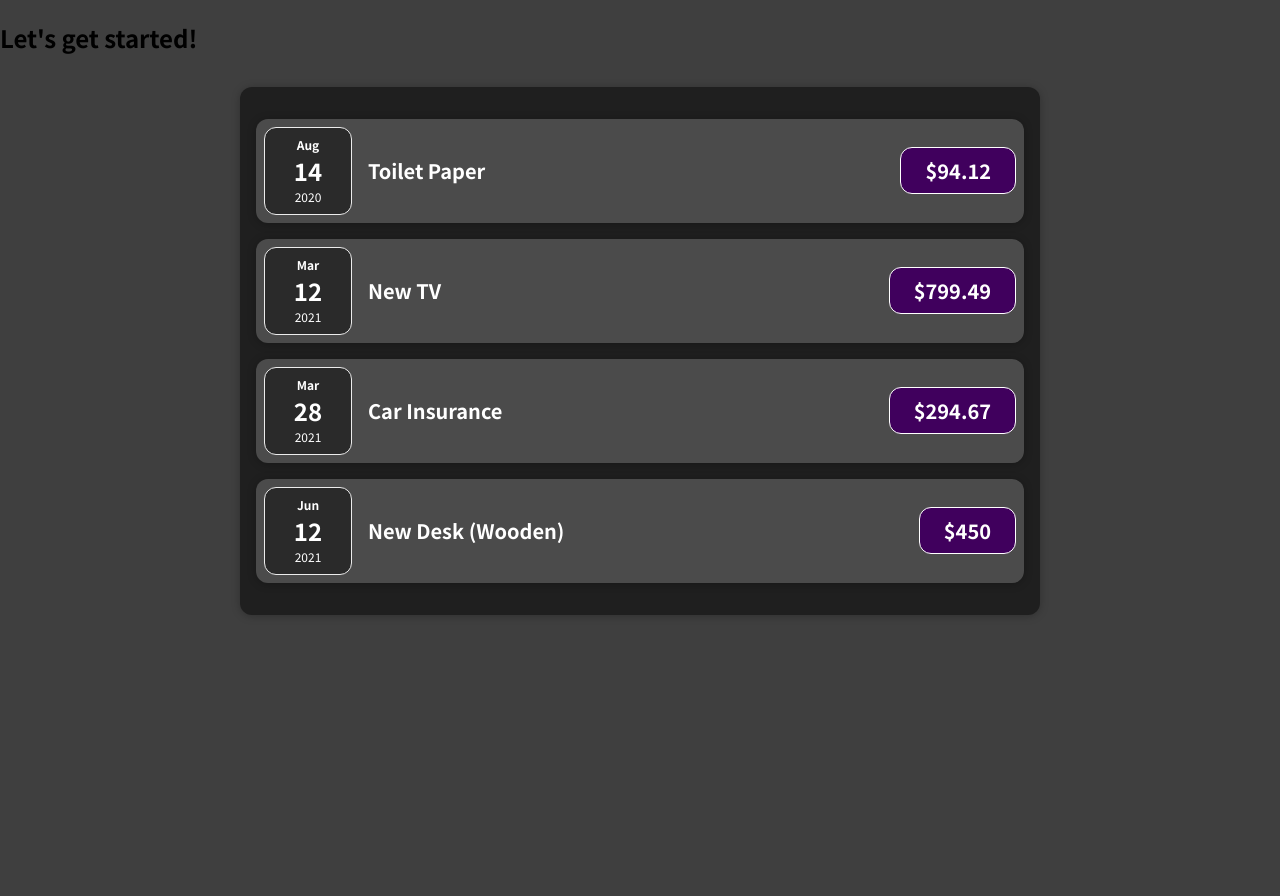
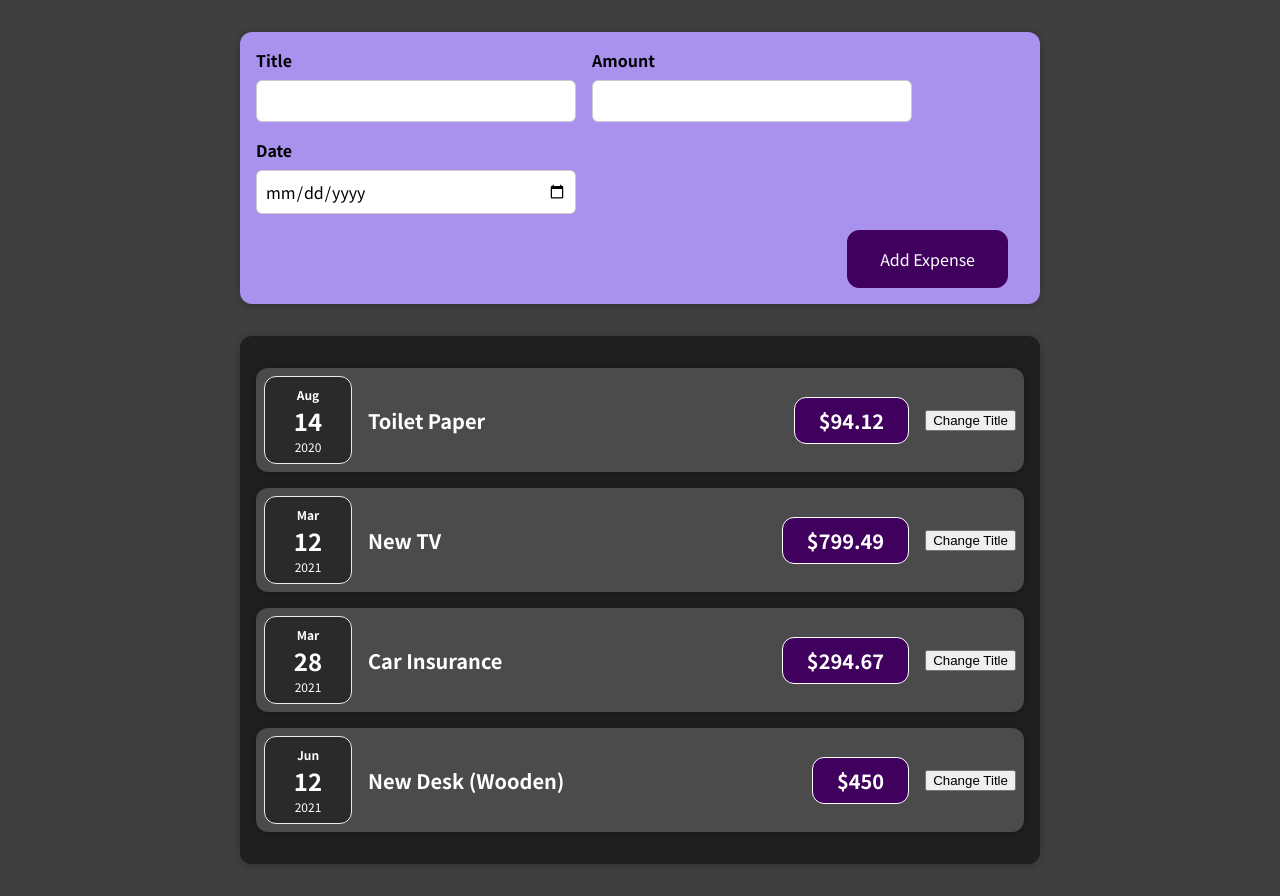
Before and after one commit to arjunkdot/expense-tracker, a React (Create React App) app: page / in a window 1280 px wide. Before the commit the page ends 800 px from the top, so only its background shows below. Built offline with nearby package versions, Linux system fonts and the light colour scheme.

Commit message:
Added NewExpense input form.

```diff
--- a/src/App.js
+++ b/src/App.js
@@ -1,5 +1,5 @@
 import Expenses from './components/Expenses/Expenses';
-
+import NewExpense from './components/NewExpense/NewExpense';
 const App = () => {
   const expenses = [
     {
@@ -25,7 +25,7 @@ const App = () => {
 
   return (
     <div>
-      <h2>Let's get started!</h2>
+      <NewExpense />
       <Expenses items={expenses} />
     </div>
   );
--- a/src/components/Expenses/ExpenseItem.js
+++ b/src/components/Expenses/ExpenseItem.js
@@ -1,15 +1,23 @@
+import { useState } from 'react';
 
 import './ExpenseItem.css';
 import ExpenseDate from './ExpenseDate';
 import Card from '../UI/Card';
 
 const ExpenseItem = props => {
+
+  const [title, setTitle] = useState(props.title);
+
+  const clickHandler = () => {
+    setTitle('Updated!');
+  }
   return (
     <Card className="expense-item">
       <ExpenseDate date={props.date} />
       <div className="expense-item__description">
-        <h2>{props.title}</h2>
+        <h2>{title}</h2>
         <div className="expense-item__price">${props.amount}</div>
+        <button onClick={clickHandler}>Change Title</button>
       </div>
     </Card>
   )
--- /dev/null
+++ b/src/components/NewExpense/ExpenseForm.css
@@ -0,0 +1,26 @@
+.new-expense__controls {
+  display: flex;
+  flex-wrap: wrap;
+  gap: 1rem;
+  margin-bottom: 1rem;
+  text-align: left;
+}
+
+.new-expense__control label {
+  font-weight: bold;
+  margin-bottom: 0.5rem;
+  display: block;
+}
+
+.new-expense__control input {
+  font: inherit;
+  padding: 0.5rem;
+  border-radius: 6px;
+  border: 1px solid #ccc;
+  width: 20rem;
+  max-width: 100%;
+}
+
+.new-expense__actions {
+  text-align: right;
+}
--- /dev/null
+++ b/src/components/NewExpense/ExpenseForm.js
@@ -0,0 +1,24 @@
+import React from 'react';
+import './ExpenseForm.css';
+const ExpenseForm = () => {
+  return (<form>
+    <div class="new-expense__controls">
+      <div class="new-expense__control">
+        <label>Title</label>
+        <input type="text" />
+      </div>
+      <div class="new-expense__control">
+        <label>Amount</label>
+        <input type="number" min="0.01" step="0.01" />
+      </div>
+      <div class="new-expense__control">
+        <label>Date</label>
+        <input type="date" min="2019-01-01" max="2022-12-31" />
+      </div>
+    </div>
+    <div class="new-expense__actions">
+      <button type="submit">Add Expense</button>
+    </div>
+  </form>)
+}
+export default ExpenseForm;
--- /dev/null
+++ b/src/components/NewExpense/NewExpense.css
@@ -0,0 +1,38 @@
+.new-expense {
+  background-color: #a892ee;
+  padding: 1rem;
+  margin: 2rem auto;
+  width: 50rem;
+  max-width: 95%;
+  border-radius: 12px;
+  text-align: center;
+  box-shadow: 0 1px 8px rgba(0, 0, 0, 0.25);
+}
+
+.new-expense button {
+  font: inherit;
+  cursor: pointer;
+  padding: 1rem 2rem;
+  border: 1px solid #40005d;
+  background-color: #40005d;
+  color: white;
+  border-radius: 12px;
+  margin-right: 1rem;
+}
+
+.new-expense button:hover,
+.new-expense button:active {
+  background-color: #510674;
+  border-color: #510674;
+}
+
+.new-expense button.alternative {
+  color: #220131;
+  border-color: transparent;
+  background-color: transparent;
+}
+
+.new-expense button.alternative:hover,
+.new-expense button.alternative:active {
+  background-color: #ddb3f8;
+}
--- /dev/null
+++ b/src/components/NewExpense/NewExpense.js
@@ -0,0 +1,11 @@
+import React from 'react';
+import ExpenseForm from './ExpenseForm';
+import './NewExpense.css';
+
+const NewExpense = () => {
+  return (<div class="new-expense">
+    <ExpenseForm />
+  </div>)
+}
+
+export default NewExpense;
```
Also changed, not shown: 1 other file (tests, documents, lock files or other folders).
